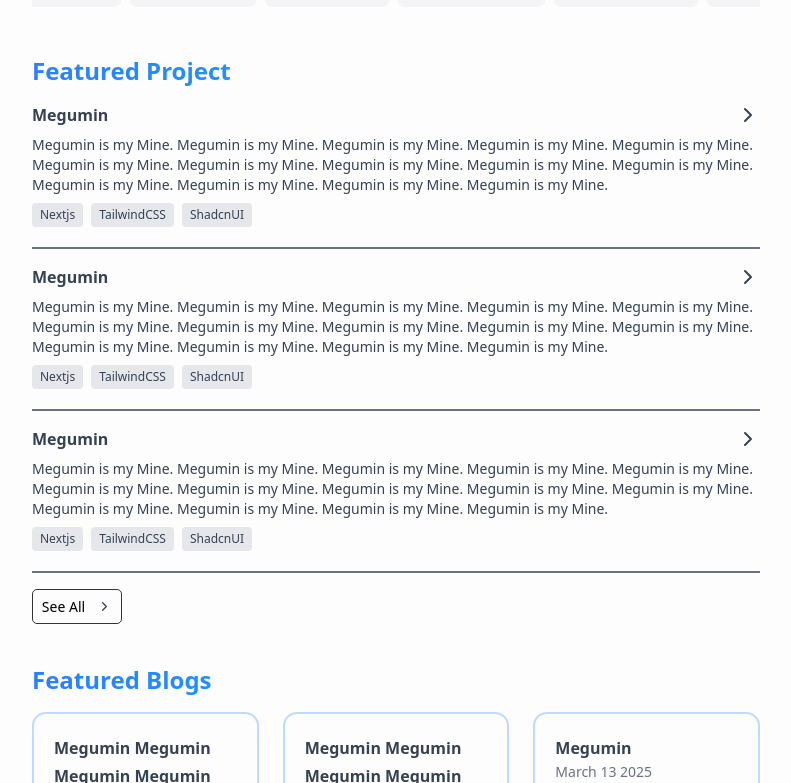
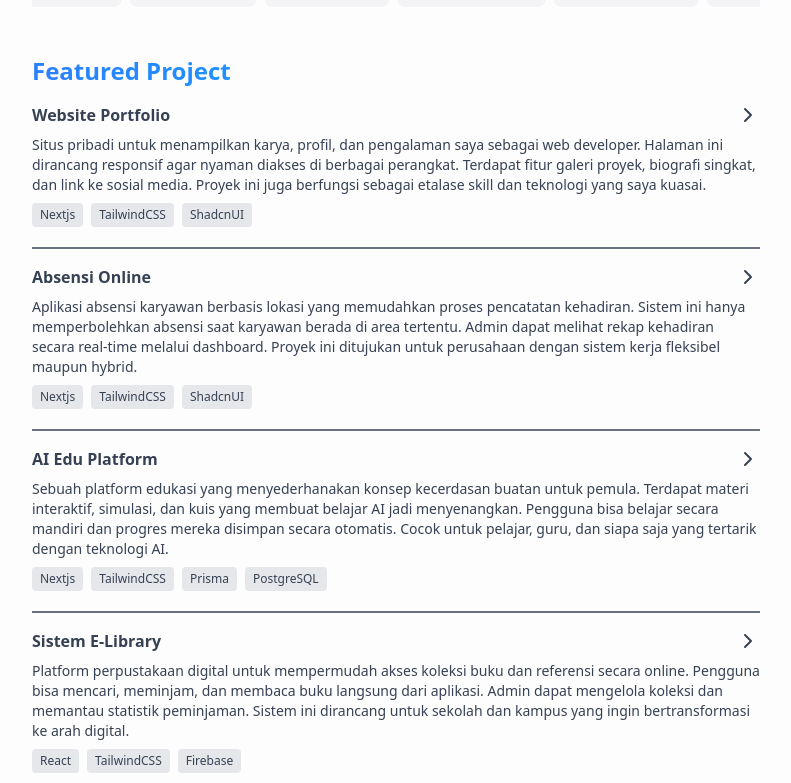
Before and after one commit to bagoesrex/portfolio-website, a Next.js app: page / in a window 1280 px wide. Shown: the part 457-1240 px from the top of the page, without its empty margins (244-1035 px from the left). Built offline with nearby package versions, Linux system fonts and the light colour scheme.

Commit message:
feat(home): integrate dummy data for project list

```diff
--- a/components/home/project-card.tsx
+++ b/components/home/project-card.tsx
@@ -1,21 +1,23 @@
+import { Project } from "@/types/project";
 import { ChevronRight } from "lucide-react";
+import Link from "next/link";
 
 interface ProjectCardProps {
-    title: string;
-    description: string;
-    techStack: string[];
+    project: Project;
 };
 
-export default function ProjectCard({ title, description, techStack }: ProjectCardProps) {
+export default function ProjectCard({ project }: ProjectCardProps) {
     return (
         <div className="flex flex-col gap-2 border-b-2 border-gray-500 pb-5">
             <div className="flex flex-row justify-between">
-                <h3 className="font-bold">{title}</h3>
-                <ChevronRight />
+                <h3 className="font-bold">{project.title}</h3>
+                <Link href={`/projects/${project.slug}`}>
+                    <ChevronRight className="cursor-pointer hover:opacity-70" />
+                </Link>
             </div>
-            <p className="text-sm">{description}</p>
+            <p className="text-sm">{project.description}</p>
             <div className="flex flex-wrap gap-2">
-                {techStack.map((tech) => (
+                {project.techStack.map((tech) => (
                     <span key={tech} className="bg-gray-200 text-xs rounded px-2 py-1">
                         {tech}
                     </span>
--- a/components/home/projects-section.tsx
+++ b/components/home/projects-section.tsx
@@ -1,3 +1,4 @@
+import { dummyProjects } from "@/data/dummyProjects";
 import CustomButton from "../shared/custom-button";
 import ProjectCard from "./project-card";
 
@@ -8,21 +9,9 @@ export default function ProjectsSection() {
                 <h2 className="text-2xl font-extrabold bg-gradient-to-r from-blue-500 to-sky-400 text-transparent bg-clip-text">
                     Featured Project
                 </h2>
-                <ProjectCard
-                    title="Megumin"
-                    description="Megumin is my Mine. Megumin is my Mine. Megumin is my Mine. Megumin is my Mine. Megumin is my Mine. Megumin is my Mine. Megumin is my Mine. Megumin is my Mine. Megumin is my Mine. Megumin is my Mine. Megumin is my Mine. Megumin is my Mine. Megumin is my Mine. Megumin is my Mine."
-                    techStack={["Nextjs", "TailwindCSS", "ShadcnUI"]}
-                />
-                <ProjectCard
-                    title="Megumin"
-                    description="Megumin is my Mine. Megumin is my Mine. Megumin is my Mine. Megumin is my Mine. Megumin is my Mine. Megumin is my Mine. Megumin is my Mine. Megumin is my Mine. Megumin is my Mine. Megumin is my Mine. Megumin is my Mine. Megumin is my Mine. Megumin is my Mine. Megumin is my Mine."
-                    techStack={["Nextjs", "TailwindCSS", "ShadcnUI"]}
-                />
-                <ProjectCard
-                    title="Megumin"
-                    description="Megumin is my Mine. Megumin is my Mine. Megumin is my Mine. Megumin is my Mine. Megumin is my Mine. Megumin is my Mine. Megumin is my Mine. Megumin is my Mine. Megumin is my Mine. Megumin is my Mine. Megumin is my Mine. Megumin is my Mine. Megumin is my Mine. Megumin is my Mine."
-                    techStack={["Nextjs", "TailwindCSS", "ShadcnUI"]}
-                />
+                {dummyProjects.map((project) => (
+                    <ProjectCard key={project.id} project={project} />
+                ))}
                 <CustomButton>See All</CustomButton>
             </div>
         </section>
--- a/data/dummyProjects.ts
+++ b/data/dummyProjects.ts
@@ -4,29 +4,37 @@ export const dummyProjects: Project[] = [
     {
         id: "1",
         title: "Website Portfolio",
-        description: "Situs pribadi untuk menampilkan karya dan profil.",
+        description:
+            "Situs pribadi untuk menampilkan karya, profil, dan pengalaman saya sebagai web developer. Halaman ini dirancang responsif agar nyaman diakses di berbagai perangkat. Terdapat fitur galeri proyek, biografi singkat, dan link ke sosial media. Proyek ini juga berfungsi sebagai etalase skill dan teknologi yang saya kuasai.",
         slug: "website-portfolio",
         date: "2025-06-01",
+        techStack: ["Nextjs", "TailwindCSS", "ShadcnUI"],
     },
     {
         id: "2",
         title: "Absensi Online",
-        description: "Aplikasi absensi berbasis lokasi untuk perusahaan.",
+        description:
+            "Aplikasi absensi karyawan berbasis lokasi yang memudahkan proses pencatatan kehadiran. Sistem ini hanya memperbolehkan absensi saat karyawan berada di area tertentu. Admin dapat melihat rekap kehadiran secara real-time melalui dashboard. Proyek ini ditujukan untuk perusahaan dengan sistem kerja fleksibel maupun hybrid.",
         slug: "absensi-online",
         date: "2025-05-15",
+        techStack: ["Nextjs", "TailwindCSS", "ShadcnUI"],
     },
     {
         id: "3",
-        title: "Website Portfolio",
-        description: "Situs pribadi untuk menampilkan karya dan profil.",
-        slug: "website-portfolios",
-        date: "2025-06-01",
+        title: "AI Edu Platform",
+        description:
+            "Sebuah platform edukasi yang menyederhanakan konsep kecerdasan buatan untuk pemula. Terdapat materi interaktif, simulasi, dan kuis yang membuat belajar AI jadi menyenangkan. Pengguna bisa belajar secara mandiri dan progres mereka disimpan secara otomatis. Cocok untuk pelajar, guru, dan siapa saja yang tertarik dengan teknologi AI.",
+        slug: "ai-edu-platform",
+        date: "2025-04-22",
+        techStack: ["Nextjs", "TailwindCSS", "Prisma", "PostgreSQL"],
     },
     {
         id: "4",
-        title: "Absensi Online",
-        description: "Aplikasi absensi berbasis lokasi untuk perusahaan.",
-        slug: "absensi-onlines",
-        date: "2025-05-15",
+        title: "Sistem E-Library",
+        description:
+            "Platform perpustakaan digital untuk mempermudah akses koleksi buku dan referensi secara online. Pengguna bisa mencari, meminjam, dan membaca buku langsung dari aplikasi. Admin dapat mengelola koleksi dan memantau statistik peminjaman. Sistem ini dirancang untuk sekolah dan kampus yang ingin bertransformasi ke arah digital.",
+        slug: "sistem-e-library",
+        date: "2025-03-10",
+        techStack: ["React", "TailwindCSS", "Firebase"],
     },
 ];
--- a/types/project.ts
+++ b/types/project.ts
@@ -4,4 +4,5 @@ export interface Project {
     title: string;
     description: string;
     date: string;
+    techStack: string[];
 }
```
